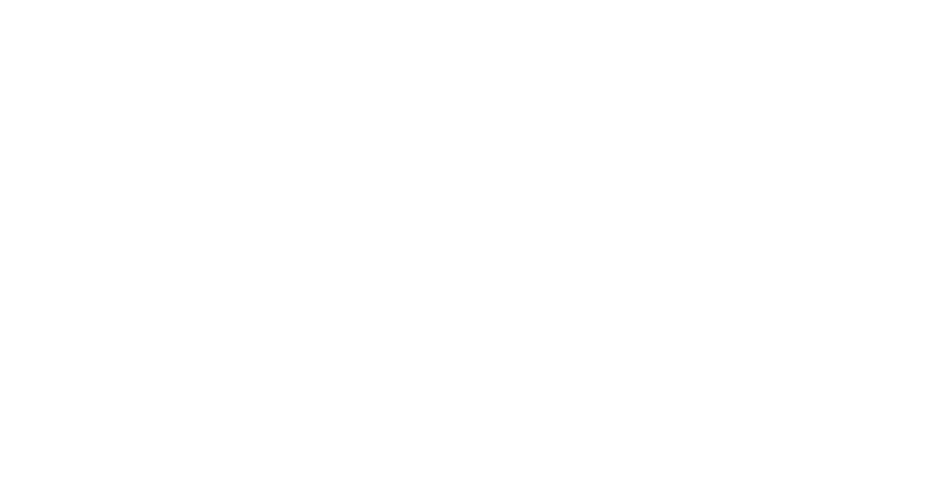
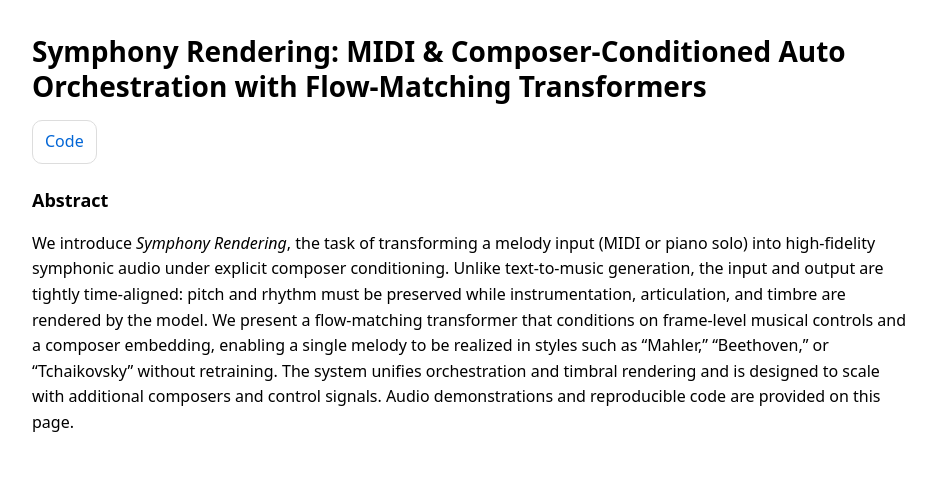
Before and after one commit to symphony-rendering/symphony-rendering.github.io, a plain HTML site: page index.html in a window 1280 px wide. Shown: the whole page, without its empty margins (168-1104 px from the left). Drawn offline with Linux system fonts and the light colour scheme.

Commit message:
Update index.html

```diff
--- a/index.html
+++ b/index.html
@@ -1,2 +1,41 @@
-<!doctype html><meta charset="utf-8">
-<title>Symphony Rendering: MIDI and Composer-Conditioned Auto Orchestration with Flow-Matching Transformers</title>
+<!doctype html>
+<html lang="en">
+<head>
+  <meta charset="utf-8">
+  <title>Symphony Rendering: MIDI & Composer-Conditioned Orchestration with Flow-Matching Transformers</title>
+  <meta name="viewport" content="width=device-width,initial-scale=1">
+  <meta name="robots" content="noindex">
+  <style>
+    body{margin:0;font:16px/1.6 ui-sans-serif,system-ui,-apple-system,Segoe UI,Roboto,Helvetica,Arial}
+    .wrap{max-width:880px;margin:0 auto;padding:28px 18px}
+    h1{font-size:28px;line-height:1.25;margin:.2em 0 .6em}
+    .btn{display:inline-block;padding:8px 12px;border:1px solid #ddd;border-radius:10px;text-decoration:none;color:#0366d6}
+    section{margin-top:22px}
+    h2{font-size:18px;margin:.2em 0 .6em}
+  </style>
+</head>
+<body>
+  <div class="wrap">
+    <h1>Symphony Rendering: MIDI &amp; Composer-Conditioned Auto Orchestration with Flow-Matching Transformers</h1>
+
+    <p>
+      <a class="btn" href="https://github.com/shwj114514/symphony-rendering" target="_blank" rel="noopener">Code</a>
+    </p>
+
+    <section id="abstract">
+      <h2>Abstract</h2>
+      <p>
+        We introduce <em>Symphony Rendering</em>, the task of transforming a melody input
+        (MIDI or piano solo) into high-fidelity symphonic audio under explicit composer conditioning.
+        Unlike text-to-music generation, the input and output are tightly time-aligned: pitch and rhythm
+        must be preserved while instrumentation, articulation, and timbre are rendered by the model.
+        We present a flow-matching transformer that conditions on frame-level musical controls and a
+        composer embedding, enabling a single melody to be realized in styles such as “Mahler,” “Beethoven,”
+        or “Tchaikovsky” without retraining. The system unifies orchestration and timbral rendering and is
+        designed to scale with additional composers and control signals. Audio demonstrations and reproducible
+        code are provided on this page.
+      </p>
+    </section>
+  </div>
+</body>
+</html>
```
